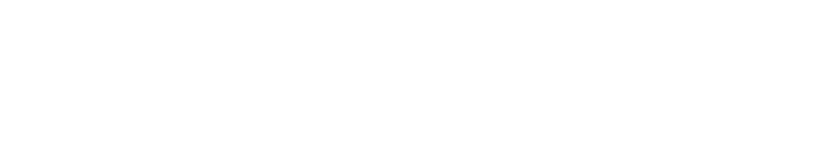
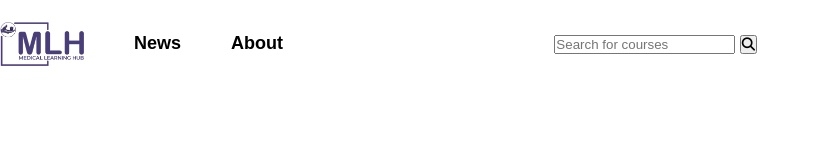
Before and after one commit to Arthur-Smart/MLH-Registration-HTML-CSS, a plain HTML site: page index.html in a window 1280 px wide. Shown: the whole page, without its empty margins (0-820 px from the left). Drawn offline with Linux system fonts and the light colour scheme; a web font is replaced by a local one.

Commit message:
designing the nav bar

```diff
--- a/index.css
+++ b/index.css
@@ -0,0 +1,68 @@
+@import url('https://fonts.cdnfonts.com/css/product-sans');
+
+*{
+    padding:0;
+    margin:0;
+    box-sizing:border-box;
+}
+
+:root{
+    --primary-font:'Product Sans', sans-serif;
+}
+
+.container{
+    width:1280px;
+}
+
+/* Nav styling */
+nav{
+    width:100vw;
+    height:88px;
+    display: flex;
+    align-items: center;
+    justify-content: center;
+    font-family: var(--primary-font);
+}
+
+.nav-content-wrapper{
+    display: flex;
+    align-items: center;
+    justify-content: space-between;
+    height:100%;
+}
+
+.nav-left{
+    display: flex;
+    align-items: center;
+}
+
+.logo{
+    width:84px;
+    height:auto;
+}
+
+.links{
+    display: flex;
+    align-items: center;
+    justify-content: center;
+    margin-left: 50px;
+}
+
+.links ul{
+    display: flex;
+    list-style-type: none;
+}
+
+.links ul li{
+    display: flex;
+    font-size: 1.125rem;
+    font-weight:600;
+}
+
+.links ul li:last-child{
+    margin-left: 50px;
+}
+
+.nav-center{
+    width:454.3px
+}
--- a/index.html
+++ b/index.html
@@ -4,8 +4,27 @@
     <meta charset="UTF-8">
     <meta name="viewport" content="width=device-width, initial-scale=1.0">
     <title>Medical Learning Hub</title>
+    <Link rel="stylesheet" href="./index.css"/>
+    <link rel="stylesheet" href="https://cdnjs.cloudflare.com/ajax/libs/font-awesome/6.5.1/css/all.min.css" integrity="sha512-DTOQO9RWCH3ppGqcWaEA1BIZOC6xxalwEsw9c2QQeAIftl+Vegovlnee1c9QX4TctnWMn13TZye+giMm8e2LwA==" crossorigin="anonymous" referrerpolicy="no-referrer" />
 </head>
 <body>
-
+    <nav>
+        <div class="container nav-content-wrapper">
+            <div class="nav-left">
+                <img src="./images/logo.png" alt="Medical Learning Hub" class="logo"/>
+                <div class="links">
+                    <ul>
+                        <li>News</li>
+                        <li>About</li>
+                    </ul>
+                </div>
+            </div>
+            <div class="nav-center">
+                <input type="text" placeholder="Search for courses"/>
+                <button><i class="fa-solid fa-magnifying-glass"></i></button>
+            </div>
+            <div class="nav-right"></div>
+        </div>
+    </nav>
 </body>
 </html>
```
Also changed, not shown: images/logo.png (added).
